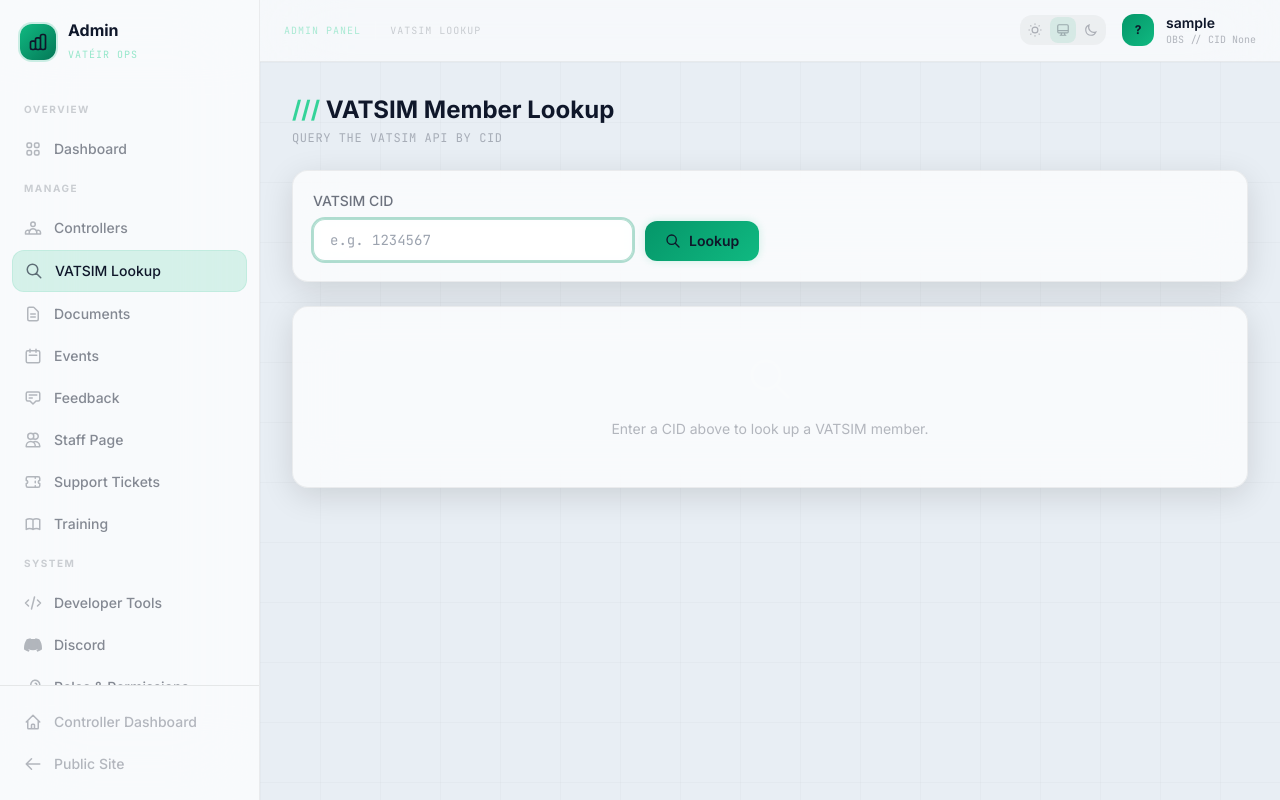
After one commit to philsjh/vateir-web-nextgen, a Django app: page /admin-panel/vatsim-lookup/ in a window 1280 px wide. The commit adds this page. Run offline with Django 5.2, Linux system fonts and the light colour scheme; the visitor is signed in with stand-in values (Sample User, id 1); data comes from the database, SQL or seed files in the repository; style sheets or scripts are compiled from the project's sources; parts of the project's set-up code (start-up, migrations or seed data) failed here and were passed over; some libraries are stand-ins or nearby versions.

Commit message:
feature: add deploy script, add vatsim member lookup tool

```diff
--- a/apps/admin_panel/urls.py
+++ b/apps/admin_panel/urls.py
@@ -50,6 +50,7 @@ urlpatterns = [
     path("discord/members/role/", views.discord_manage_role, name="discord_manage_role"),
     path("discord/send-dm/", views.discord_send_dm, name="discord_send_dm"),
     path("discord/send-message/", views.discord_send_message, name="discord_send_message"),
+    path("vatsim-lookup/", views.vatsim_member_lookup, name="vatsim_member_lookup"),
     path("dev/", views.dev_tools, name="dev_tools"),
     path("dev/trigger/", views.dev_trigger_task, name="dev_trigger_task"),
     path("dev/clear-cache/", views.dev_clear_cache, name="dev_clear_cache"),
--- a/apps/admin_panel/views.py
+++ b/apps/admin_panel/views.py
@@ -1416,3 +1416,89 @@ def dev_clear_cache(request):
         messages.error(request, f"Failed to clear cache: {e}")
 
     return redirect("admin_panel:dev_tools")
+
+
+# --- VATSIM Member Lookup ---
+
+@permission_required("controllers.manage")
+def vatsim_member_lookup(request):
+    """Query the VATSIM API by CID and display member info."""
+    cid = request.GET.get("cid", "").strip()
+    member = None
+    stats = None
+    error = None
+    local_controller = None
+    flags = {}
+
+    if cid:
+        if not cid.isdigit():
+            error = "CID must be a number."
+        else:
+            import requests as http_requests
+
+            # Fetch member info
+            try:
+                resp = http_requests.get(
+                    f"{settings.VATSIM_API_BASE}/members/{cid}",
+                    timeout=10,
+                )
+                resp.raise_for_status()
+                member = resp.json()
+            except http_requests.exceptions.HTTPError as exc:
+                if exc.response is not None and exc.response.status_code == 404:
+                    error = f"No VATSIM member found with CID {cid}."
+                else:
+                    error = f"VATSIM API error: {exc}"
+            except Exception as exc:
+                error = f"Could not reach VATSIM API: {exc}"
+
+            # Fetch stats
+            if member:
+                try:
+                    resp = http_requests.get(
+                        f"{settings.VATSIM_API_BASE}/members/{cid}/stats",
+                        timeout=10,
+                    )
+                    resp.raise_for_status()
+                    stats = resp.json()
+                except Exception:
+                    pass  # stats are optional
+
+            # Derive flags
+            if member:
+                subdivision = getattr(settings, "VATSIM_SUBDIVISION", "IRL")
+                member_sub = member.get("subdivision_id", "")
+                member_div = member.get("division_id", "")
+                member_region = member.get("region_id", "")
+                flags["is_home"] = (
+                    member_sub == subdivision
+                    and member_div == "EUD"
+                    and member_region == "EMEA"
+                )
+                flags["is_same_division"] = member_div == "EUD"
+                flags["is_same_region"] = member_region == "EMEA"
+                flags["rating_label"] = settings.VATSIM_RATINGS.get(
+                    member.get("rating", 0), str(member.get("rating", "?"))
+                )
+                flags["pilot_rating_label"] = {
+                    0: "None", 1: "PPL", 3: "IR", 7: "CMEL",
+                    15: "ATPL", 31: "FI", 63: "FE",
+                }.get(member.get("pilotrating", 0), str(member.get("pilotrating", 0)))
+                flags["military_rating_label"] = {
+                    0: "None", 1: "M1", 3: "M2", 7: "M3", 15: "M4",
+                }.get(member.get("militaryrating", 0), str(member.get("militaryrating", 0)))
+
+                # Check local database
+                try:
+                    local_controller = Controller.objects.get(cid=int(cid))
+                except Controller.DoesNotExist:
+                    pass
+
+    return render(request, "admin_panel/vatsim_member_lookup.html", {
+        "cid": cid,
+        "member": member,
+        "stats": stats,
+        "error": error,
+        "flags": flags,
+        "local_controller": local_controller,
+    })
--- /dev/null
+++ b/templates/admin_panel/vatsim_member_lookup.html
@@ -0,0 +1,268 @@
+{% extends "base_admin.html" %}
+{% load humanize %}
+
+{% block title %}VATSIM Lookup — Admin Panel{% endblock %}
+{% block admin_section %}VATSIM Lookup{% endblock %}
+
+{% block content %}
+<div class="flex items-center justify-between mb-6">
+  <div>
+    <h1 class="text-2xl font-bold text-white"><span class="text-brand-400">///</span> VATSIM Member Lookup</h1>
+    <p class="text-white/30 text-xs font-mono uppercase tracking-wider mt-1">Query the VATSIM API by CID</p>
+  </div>
+</div>
+
+<!-- Search -->
+<div class="glass rounded-2xl p-5 mb-6">
+  <form method="get" class="flex items-end gap-3">
+    <div class="flex-1 max-w-xs">
+      <label class="block text-sm font-medium text-white/60 mb-2">VATSIM CID</label>
+      <input type="text" name="cid" value="{{ cid }}" class="glass-input w-full font-mono" placeholder="e.g. 1234567" pattern="[0-9]+" autofocus />
+    </div>
+    <button type="submit" class="btn-brand text-sm">
+      <svg class="w-4 h-4" fill="none" stroke="currentColor" viewBox="0 0 24 24"><path stroke-linecap="round" stroke-linejoin="round" stroke-width="2" d="M21 21l-6-6m2-5a7 7 0 11-14 0 7 7 0 0114 0z"/></svg>
+      Lookup
+    </button>
+  </form>
+</div>
+
+{% if error %}
+<div class="glass rounded-2xl p-5 !border-red-500/20 mb-6">
+  <div class="flex items-center gap-3">
+    <svg class="w-5 h-5 text-red-400 flex-shrink-0" fill="none" stroke="currentColor" viewBox="0 0 24 24"><path stroke-linecap="round" stroke-linejoin="round" stroke-width="2" d="M12 8v4m0 4h.01M21 12a9 9 0 11-18 0 9 9 0 0118 0z"/></svg>
+    <span class="text-sm text-red-300">{{ error }}</span>
+  </div>
+</div>
+{% endif %}
+
+{% if member %}
+<div class="grid lg:grid-cols-3 gap-6">
+  <!-- Left: Member Info (2 cols) -->
+  <div class="lg:col-span-2 space-y-6">
+
+    <!-- Identity -->
+    <div class="glass rounded-2xl p-6">
+      <div class="flex items-start justify-between mb-5">
+        <div>
+          <div class="flex items-center gap-3 mb-2">
+            <div class="w-12 h-12 rounded-xl bg-gradient-brand flex items-center justify-center">
+              <span class="text-white text-lg font-bold">{{ member.name_first.0 }}{{ member.name_last.0 }}</span>
+            </div>
+            <div>
+              <h2 class="text-xl font-bold text-white">{{ member.name_first }} {{ member.name_last }}</h2>
+              <span class="font-mono text-sm text-white/40">CID {{ member.id }}</span>
+            </div>
+          </div>
+        </div>
+        <div class="flex items-center gap-2">
+          {% if flags.is_home %}
+          <span class="px-3 py-1 rounded-xl text-xs font-bold bg-emerald-500/15 text-emerald-400 border border-emerald-500/20">Home Controller</span>
+          {% elif flags.is_same_division %}
+          <span class="px-3 py-1 rounded-xl text-xs font-bold bg-blue-500/15 text-blue-400 border border-blue-500/20">EUD Division</span>
+          {% elif flags.is_same_region %}
+          <span class="px-3 py-1 rounded-xl text-xs font-bold bg-violet-500/15 text-violet-400 border border-violet-500/20">EMEA Region</span>
+          {% else %}
+          <span class="px-3 py-1 rounded-xl text-xs font-bold bg-white/10 text-white/40">Non-Local</span>
+          {% endif %}
+          {% if local_controller %}
+          <span class="px-3 py-1 rounded-xl text-xs font-bold bg-brand-500/15 text-brand-400 border border-brand-500/20">On Roster</span>
+          {% endif %}
+        </div>
+      </div>
+
+      <div class="grid sm:grid-cols-2 lg:grid-cols-3 gap-4">
+        <div class="glass rounded-xl p-4">
+          <span class="block text-[10px] font-mono text-white/30 uppercase tracking-wider mb-1">ATC Rating</span>
+          <span class="text-lg font-bold text-white">{{ flags.rating_label }}</span>
+          <span class="text-xs text-white/30 ml-1">({{ member.rating }})</span>
+        </div>
+        <div class="glass rounded-xl p-4">
+          <span class="block text-[10px] font-mono text-white/30 uppercase tracking-wider mb-1">Pilot Rating</span>
+          <span class="text-lg font-bold text-white">{{ flags.pilot_rating_label }}</span>
+        </div>
+        <div class="glass rounded-xl p-4">
+          <span class="block text-[10px] font-mono text-white/30 uppercase tracking-wider mb-1">Military Rating</span>
+          <span class="text-lg font-bold text-white">{{ flags.military_rating_label }}</span>
+        </div>
+      </div>
+    </div>
+
+    <!-- Membership Details -->
+    <div class="glass rounded-2xl p-6">
+      <h3 class="text-sm font-bold text-white/60 uppercase tracking-wider mb-4">Membership Details</h3>
+      <div class="grid sm:grid-cols-2 gap-x-8 gap-y-3">
+        <div class="flex justify-between py-2 border-b border-white/[0.04]">
+          <span class="text-sm text-white/40">Region</span>
+          <span class="text-sm text-white font-medium">{{ member.region_id|default:"—" }}</span>
+        </div>
+        <div class="flex justify-between py-2 border-b border-white/[0.04]">
+          <span class="text-sm text-white/40">Division</span>
+          <span class="text-sm text-white font-medium">{{ member.division_id|default:"—" }}</span>
+        </div>
+        <div class="flex justify-between py-2 border-b border-white/[0.04]">
+          <span class="text-sm text-white/40">Subdivision</span>
+          <span class="text-sm text-white font-medium">{{ member.subdivision_id|default:"—" }}{% if flags.is_home %} <span class="text-emerald-400 text-xs">(home)</span>{% endif %}</span>
+        </div>
+        <div class="flex justify-between py-2 border-b border-white/[0.04]">
+          <span class="text-sm text-white/40">Registration Date</span>
+          <span class="text-sm text-white font-mono">{{ member.reg_date|default:"—" }}</span>
+        </div>
+        <div class="flex justify-between py-2 border-b border-white/[0.04]">
+          <span class="text-sm text-white/40">Last Rating Change</span>
+          <span class="text-sm text-white font-mono">{{ member.lastratingchange|default:"—" }}</span>
+        </div>
+        <div class="flex justify-between py-2 border-b border-white/[0.04]">
+          <span class="text-sm text-white/40">Suspension Date</span>
+          <span class="text-sm {% if member.susp_date %}text-red-400 font-medium{% else %}text-white{% endif %} font-mono">{{ member.susp_date|default:"None" }}</span>
+        </div>
+      </div>
+    </div>
+
+    <!-- ATC Stats -->
+    {% if stats %}
+    <div class="glass rounded-2xl p-6">
+      <h3 class="text-sm font-bold text-white/60 uppercase tracking-wider mb-4">ATC Hours</h3>
+      <div class="grid sm:grid-cols-2 lg:grid-cols-4 gap-4">
+        {% if stats.atc is not None %}
+        <div class="glass rounded-xl p-4 text-center">
+          <span class="block text-2xl font-bold text-brand-400">{{ stats.atc|floatformat:1 }}</span>
+          <span class="block text-[10px] font-mono text-white/30 uppercase mt-1">Total ATC</span>
+        </div>
+        {% endif %}
+        {% if stats.s1 is not None %}
+        <div class="glass rounded-xl p-4 text-center">
+          <span class="block text-2xl font-bold text-white">{{ stats.s1|floatformat:1 }}</span>
+          <span class="block text-[10px] font-mono text-white/30 uppercase mt-1">S1 (DEL/GND)</span>
+        </div>
+        {% endif %}
+        {% if stats.s2 is not None %}
+        <div class="glass rounded-xl p-4 text-center">
+          <span class="block text-2xl font-bold text-white">{{ stats.s2|floatformat:1 }}</span>
+          <span class="block text-[10px] font-mono text-white/30 uppercase mt-1">S2 (TWR)</span>
+        </div>
+        {% endif %}
+        {% if stats.s3 is not None %}
+        <div class="glass rounded-xl p-4 text-center">
+          <span class="block text-2xl font-bold text-white">{{ stats.s3|floatformat:1 }}</span>
+          <span class="block text-[10px] font-mono text-white/30 uppercase mt-1">S3 (APP)</span>
+        </div>
+        {% endif %}
+        {% if stats.c1 is not None %}
+        <div class="glass rounded-xl p-4 text-center">
+          <span class="block text-2xl font-bold text-white">{{ stats.c1|floatformat:1 }}</span>
+          <span class="block text-[10px] font-mono text-white/30 uppercase mt-1">C1 (CTR)</span>
+        </div>
+        {% endif %}
+        {% if stats.c3 is not None and stats.c3 > 0 %}
+        <div class="glass rounded-xl p-4 text-center">
+          <span class="block text-2xl font-bold text-white">{{ stats.c3|floatformat:1 }}</span>
+          <span class="block text-[10px] font-mono text-white/30 uppercase mt-1">C3 (Senior)</span>
+        </div>
+        {% endif %}
+        {% if stats.i1 is not None and stats.i1 > 0 %}
+        <div class="glass rounded-xl p-4 text-center">
+          <span class="block text-2xl font-bold text-white">{{ stats.i1|floatformat:1 }}</span>
+          <span class="block text-[10px] font-mono text-white/30 uppercase mt-1">I1 (Instructor)</span>
+        </div>
+        {% endif %}
+        {% if stats.i3 is not None and stats.i3 > 0 %}
+        <div class="glass rounded-xl p-4 text-center">
+          <span class="block text-2xl font-bold text-white">{{ stats.i3|floatformat:1 }}</span>
+          <span class="block text-[10px] font-mono text-white/30 uppercase mt-1">I3 (Senior Instr.)</span>
+        </div>
+        {% endif %}
+      </div>
+
+      {% if stats.pilot is not None %}
+      <h3 class="text-sm font-bold text-white/60 uppercase tracking-wider mt-6 mb-4">Pilot Hours</h3>
+      <div class="glass rounded-xl p-4 inline-block">
+        <span class="text-2xl font-bold text-amber-400">{{ stats.pilot|floatformat:1 }}</span>
+        <span class="text-[10px] font-mono text-white/30 uppercase ml-2">Total Pilot</span>
+      </div>
+      {% endif %}
+    </div>
+    {% endif %}
+
+  </div>
+
+  <!-- Right sidebar -->
+  <div class="space-y-6">
+
+    <!-- Quick Info -->
+    <div class="glass rounded-2xl p-5">
+      <h3 class="text-sm font-bold text-white/60 uppercase tracking-wider mb-4">Affiliation</h3>
+      <div class="space-y-3">
+        <div class="flex items-center gap-3">
+          <div class="w-8 h-8 rounded-lg flex items-center justify-center text-xs font-bold
+            {% if flags.is_same_region %}bg-emerald-500/15 text-emerald-400{% else %}bg-white/10 text-white/30{% endif %}">
+            {% if flags.is_same_region %}<svg class="w-4 h-4" fill="none" stroke="currentColor" viewBox="0 0 24 24"><path stroke-linecap="round" stroke-linejoin="round" stroke-width="2" d="M5 13l4 4L19 7"/></svg>{% else %}<svg class="w-4 h-4" fill="none" stroke="currentColor" viewBox="0 0 24 24"><path stroke-linecap="round" stroke-linejoin="round" stroke-width="2" d="M6 18L18 6M6 6l12 12"/></svg>{% endif %}
+          </div>
+          <div>
+            <span class="text-sm text-white/70">Region EMEA</span>
+            <span class="block text-[10px] text-white/30 font-mono">{{ member.region_id|default:"N/A" }}</span>
+          </div>
+        </div>
+        <div class="flex items-center gap-3">
+          <div class="w-8 h-8 rounded-lg flex items-center justify-center text-xs font-bold
+            {% if flags.is_same_division %}bg-emerald-500/15 text-emerald-400{% else %}bg-white/10 text-white/30{% endif %}">
+            {% if flags.is_same_division %}<svg class="w-4 h-4" fill="none" stroke="currentColor" viewBox="0 0 24 24"><path stroke-linecap="round" stroke-linejoin="round" stroke-width="2" d="M5 13l4 4L19 7"/></svg>{% else %}<svg class="w-4 h-4" fill="none" stroke="currentColor" viewBox="0 0 24 24"><path stroke-linecap="round" stroke-linejoin="round" stroke-width="2" d="M6 18L18 6M6 6l12 12"/></svg>{% endif %}
+          </div>
+          <div>
+            <span class="text-sm text-white/70">Division EUD</span>
+            <span class="block text-[10px] text-white/30 font-mono">{{ member.division_id|default:"N/A" }}</span>
+          </div>
+        </div>
+        <div class="flex items-center gap-3">
+          <div class="w-8 h-8 rounded-lg flex items-center justify-center text-xs font-bold
+            {% if flags.is_home %}bg-emerald-500/15 text-emerald-400{% else %}bg-white/10 text-white/30{% endif %}">
+            {% if flags.is_home %}<svg class="w-4 h-4" fill="none" stroke="currentColor" viewBox="0 0 24 24"><path stroke-linecap="round" stroke-linejoin="round" stroke-width="2" d="M5 13l4 4L19 7"/></svg>{% else %}<svg class="w-4 h-4" fill="none" stroke="currentColor" viewBox="0 0 24 24"><path stroke-linecap="round" stroke-linejoin="round" stroke-width="2" d="M6 18L18 6M6 6l12 12"/></svg>{% endif %}
+          </div>
+          <div>
+            <span class="text-sm text-white/70">Subdivision {{ member.subdivision_id|default:"N/A" }}</span>
+            <span class="block text-[10px] text-white/30 font-mono">Home = IRL</span>
+          </div>
+        </div>
+      </div>
+    </div>
+
+    <!-- Local Status -->
+    <div class="glass rounded-2xl p-5">
+      <h3 class="text-sm font-bold text-white/60 uppercase tracking-wider mb-4">Local Database</h3>
+      {% if local_controller %}
+      <div class="space-y-2.5 text-xs">
+        <div class="flex justify-between"><span class="text-white/30">On Roster</span><span class="text-emerald-400 font-bold">Yes</span></div>
+        <div class="flex justify-between"><span class="text-white/30">Active</span><span class="{% if local_controller.is_active %}text-emerald-400{% else %}text-red-400{% endif %}">{% if local_controller.is_active %}Yes{% else %}No{% endif %}</span></div>
+        <div class="flex justify-between"><span class="text-white/30">Home Controller</span><span class="text-white/60">{% if local_controller.is_home_controller %}Yes{% else %}No{% endif %}</span></div>
+        <a href="{% url 'admin_panel:controller_profile' cid=local_controller.cid %}" class="block text-center px-3 py-2 rounded-xl text-xs font-medium text-brand-400 bg-brand-500/10 hover:bg-brand-500/20 transition-colors mt-3">View Controller Profile</a>
+      </div>
+      {% else %}
+      <p class="text-xs text-white/30">Not on local roster.</p>
+      {% endif %}
+    </div>
+
+    <!-- Raw Data -->
+    <div class="glass rounded-2xl p-5">
+      <h3 class="text-sm font-bold text-white/60 uppercase tracking-wider mb-3">Raw API Fields</h3>
+      <div class="space-y-1.5 text-[11px] font-mono max-h-64 overflow-y-auto custom-scroll">
+        {% for key, value in member.items %}
+        <div class="flex justify-between gap-2">
+          <span class="text-white/30 flex-shrink-0">{{ key }}</span>
+          <span class="text-white/60 text-right truncate" title="{{ value }}">{{ value|default:"null" }}</span>
+        </div>
+        {% endfor %}
+      </div>
+    </div>
+  </div>
+</div>
+{% elif cid and not error %}
+<div class="glass rounded-2xl p-12 text-center">
+  <svg class="w-12 h-12 text-white/10 mx-auto mb-4" fill="none" stroke="currentColor" viewBox="0 0 24 24"><path stroke-linecap="round" stroke-linejoin="round" stroke-width="1.5" d="M21 21l-6-6m2-5a7 7 0 11-14 0 7 7 0 0114 0z"/></svg>
+  <p class="text-white/30 text-sm">Loading...</p>
+</div>
+{% elif not cid %}
+<div class="glass rounded-2xl p-12 text-center">
+  <svg class="w-12 h-12 text-white/10 mx-auto mb-4" fill="none" stroke="currentColor" viewBox="0 0 24 24"><path stroke-linecap="round" stroke-linejoin="round" stroke-width="1.5" d="M21 21l-6-6m2-5a7 7 0 11-14 0 7 7 0 0114 0z"/></svg>
+  <p class="text-white/30 text-sm">Enter a CID above to look up a VATSIM member.</p>
+</div>
+{% endif %}
+{% endblock %}
--- a/templates/base_admin.html
+++ b/templates/base_admin.html
@@ -77,6 +77,10 @@
         <a href="{% url 'admin_panel:controllers_list' %}" class="flex items-center gap-3 px-3 py-2.5 rounded-xl text-sm font-medium transition-all duration-200 {% if current == 'controllers_list' or current == 'controller_edit' or current == 'controller_profile' %}text-white bg-brand-500/15 border border-brand-500/10{% else %}text-white/50 hover:text-white hover:bg-white/[0.05]{% endif %}">
           <svg class="w-[18px] h-[18px] opacity-60" fill="none" stroke="currentColor" viewBox="0 0 24 24"><path stroke-linecap="round" stroke-linejoin="round" stroke-width="2" d="M17 20h5v-2a3 3 0 00-5.356-1.857M17 20H7m10 0v-2c0-.656-.126-1.283-.356-1.857M7 20H2v-2a3 3 0 015.356-1.857M7 20v-2c0-.656.126-1.283.356-1.857m0 0a5.002 5.002 0 019.288 0M15 7a3 3 0 11-6 0 3 3 0 016 0z"/></svg>
           Controllers
+        </a>
+        <a href="{% url 'admin_panel:vatsim_member_lookup' %}" class="flex items-center gap-3 px-3 py-2.5 rounded-xl text-sm font-medium transition-all duration-200 {% if current == 'vatsim_member_lookup' %}text-white bg-brand-500/15 border border-brand-500/10{% else %}text-white/50 hover:text-white hover:bg-white/[0.05]{% endif %}">
+          <svg class="w-[18px] h-[18px] opacity-60" fill="none" stroke="currentColor" viewBox="0 0 24 24"><path stroke-linecap="round" stroke-linejoin="round" stroke-width="2" d="M21 21l-6-6m2-5a7 7 0 11-14 0 7 7 0 0114 0z"/></svg>
+          VATSIM Lookup
         </a>
         <a href="{% url 'admin_panel:documents_list' %}" class="flex items-center gap-3 px-3 py-2.5 rounded-xl text-sm font-medium transition-all duration-200 {% if current == 'documents_list' or current == 'document_upload' or current == 'document_categories' %}text-white bg-brand-500/15 border border-brand-500/10{% else %}text-white/50 hover:text-white hover:bg-white/[0.05]{% endif %}">
           <svg class="w-[18px] h-[18px] opacity-60" fill="none" stroke="currentColor" viewBox="0 0 24 24"><path stroke-linecap="round" stroke-linejoin="round" stroke-width="2" d="M9 12h6m-6 4h6m2 5H7a2 2 0 01-2-2V5a2 2 0 012-2h5.586a1 1 0 01.707.293l5.414 5.414a1 1 0 01.293.707V19a2 2 0 01-2 2z"/></svg>
--- a/templates/dashboard/index.html
+++ b/templates/dashboard/index.html
@@ -84,7 +84,7 @@
       <h2 class="text-lg font-semibold text-white mb-4"><span class="text-brand-400">///</span> Training Status</h2>
       <div class="glass rounded-2xl p-5">
         <div class="flex items-center justify-between mb-2">
-          <span class="text-sm text-white/60">Training towards</span>
+          <span class="text-sm text-white/60">Training towards <strong class="text-white">{{ my_training.requested_rating_label }}</strong></span>
           <span class="badge-brand">{{ my_training.get_status_display }}</span>
         </div>
         <a href="{% url 'training:detail' my_training.pk %}" class="text-sm text-brand-400 hover:text-brand-300">View Details &rarr;</a>
```
Also changed, not shown: 1 other file.
